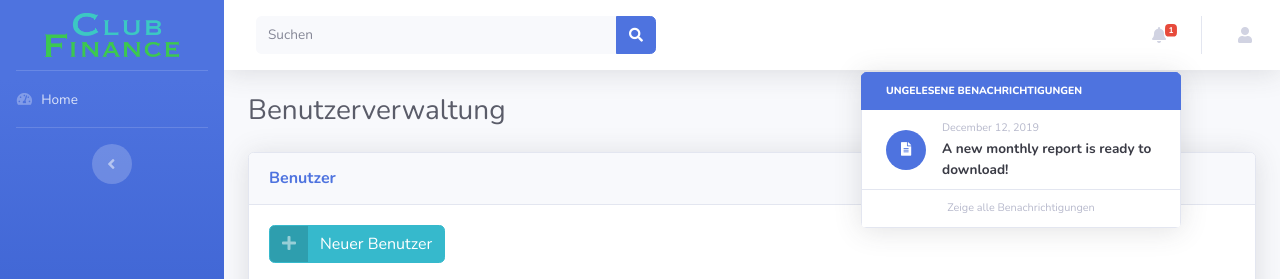
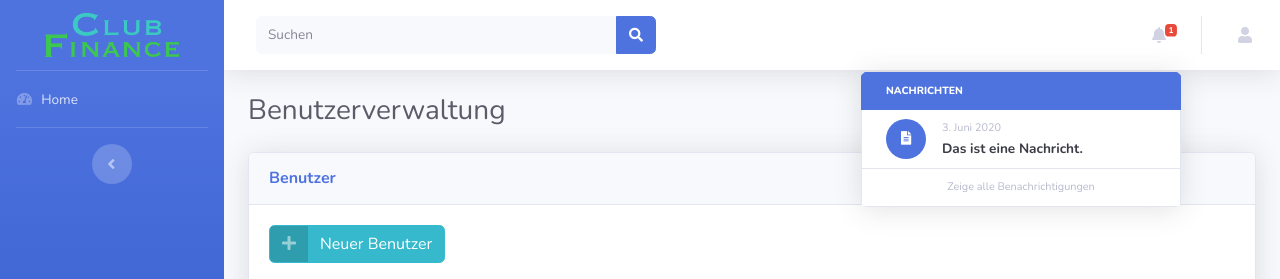
Before and after one commit to ClubFinance/ClubFinance, a Symfony app: template templates/users/index.html.twig in a window 1280 px wide, after a click that opens the changed part. Shown: the top 279 px of the page. Run offline with Twig, Linux system fonts and the light colour scheme; the template is opened without the code that fills it, so the values that code supplies are empty; some libraries are stand-ins or nearby versions.

Commit message:
Design-Anpassungen

```diff
--- a/public/index.js
+++ b/public/index.js
@@ -1,9 +1,13 @@
 function delete_ajax(url, id, name) {
-    if(confirm('Bist du dir sicher, dass du den Eintrag "' + name + '" löschen möchtest?')) {
-        fetch(url + id, {
-            method: 'DELETE',
-        }).then(res => window.location.reload());
-    }
+    const modal = '<div class="modal fade" id="deleteModal'+ id +'" tabindex="-1" role="dialog" aria-labelledby="exampleModalLabel" aria-hidden="true"><div class="modal-dialog" role="document"><div class="modal-content"><div class="modal-header"><h5 class="modal-title" id="exampleModalLabel">'+ name +' löschen?</h5><button type="button" class="close" data-dismiss="modal" aria-label="Abbrechen"><span aria-hidden="true">&times;</span></button></div><div class="modal-body">Bist du dir sicher, dass du den Eintrag <b>'+ name +'</b> löschen möchtest?</div><div class="modal-footer"><button type="button" class="btn btn-secondary" data-dismiss="modal">Abbrechen</button><a href="javascript:definitively_delete_ajax(\''+ url +'\', \''+ id +'\')" class="btn btn-danger">Löschen</a></div></div></div></div>';
+    document.body.innerHTML += modal;
+    $('#deleteModal'+ id +'').modal('show');
+}
+
+function definitively_delete_ajax(url, id) {
+    fetch(url + id, {
+        method: 'DELETE',
+    }).then(res => window.location.reload());
 }
 
 $(function () {
--- a/src/Controller/UsersController.php
+++ b/src/Controller/UsersController.php
@@ -18,8 +18,8 @@ class UsersController extends AbstractController
 {
 
     private $rollen = [
-        'Basic User (Standartmässig aktiviert)' => 'ROLE_USER',
-        'Admin-User' => 'ROLE_ADMIN',
+        'Normaler Benutzer (standard)' => 'ROLE_USER',
+        'Administrator' => 'ROLE_ADMIN',
     ];
 
     private $passwordEncoder;
@@ -105,7 +105,7 @@ class UsersController extends AbstractController
                 'attr' => ['class' => 'form-control mb-3']
             ])
             ->add('roles', ChoiceType::class, [
-                'label' => 'Rollen (mehrere auswählen mit Ctrl-Taste)',
+                'label' => 'Rolle',
                 'attr' => ['class' => 'form-control mb-3'],
                 'choices' => $this->rollen,
                 'multiple' => true,
--- a/templates/base.html.twig
+++ b/templates/base.html.twig
@@ -124,7 +124,7 @@
               <!-- Dropdown - Alerts -->
               <div class="dropdown-list dropdown-menu dropdown-menu-right shadow animated--grow-in" aria-labelledby="alertsDropdown">
                 <h6 class="dropdown-header">
-                  Ungelesene Benachrichtigungen
+                  Nachrichten
                 </h6>
                 <a class="dropdown-item d-flex align-items-center" href="#">
                   <div class="mr-3">
@@ -133,8 +133,8 @@
                     </div>
                   </div>
                   <div>
-                    <div class="small text-gray-500">December 12, 2019</div>
-                    <span class="font-weight-bold">A new monthly report is ready to download!</span>
+                    <div class="small text-gray-500">3. Juni 2020</div>
+                    <span class="font-weight-bold">Das ist eine Nachricht.</span>
                   </div>
                 </a>
                 <a class="dropdown-item text-center small text-gray-500" href="#">Zeige alle Benachrichtigungen</a>
--- a/templates/users/index.html.twig
+++ b/templates/users/index.html.twig
@@ -33,7 +33,7 @@
                         <td>
                             {% for role in user.roles %}{{ role|replace({'ROLE_': ''})|capitalize }}{% if not loop.last %}, {% endif %}{% endfor %}
                         </td>
-                        <td>
+                        <td align="right">
                             <a href="users/setpw/{{ user.id }}" class="btn btn-warning btn-circle btn-sm mr-2" data-toggle="tooltip" data-placement="top" title="Neues Passwort setzen"><i class="fas fa-lock"></i></a>
                             <a href="users/edit/{{ user.id }}" class="btn btn-primary btn-circle btn-sm mr-2" data-toggle="tooltip" data-placement="top" title="Bearbeiten"><i class="fas fa-edit"></i></a>
                             <a href="javascript:delete_ajax('users/delete/', '{{ user.id }}', '{{ user.vorname }} {{ user.nachname }}')" class="btn btn-danger btn-circle btn-sm" data-toggle="tooltip" data-placement="top" title="Löschen"><i class="fas fa-trash"></i></a>
--- /dev/null
+++ b/translations/security.de.yaml
@@ -0,0 +1,2 @@
+'Invalid credentials.': 'Das Passwort ist ungültig.'
+'Email could not be found.': 'Diese E-Mail Adresse existiert nicht.'
```
Also changed, not shown: 3 other files.
